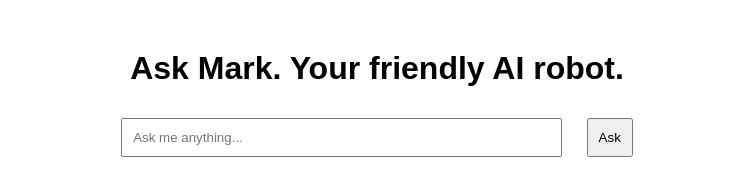
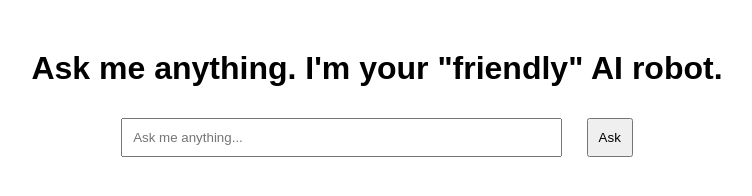
Before and after one commit to snowleopardai/Ask-AI, a plain HTML site: page index.html in a window 1280 px wide. Shown: the whole page, without its empty margins (263-1015 px from the left). Drawn offline with Linux system fonts and the light colour scheme.

Commit message:
Update index.html

```diff
--- a/index.html
+++ b/index.html
@@ -11,7 +11,7 @@
     </style>
 </head>
 <body>
-    <h1>Ask Mark. Your friendly AI robot.</h1>
+    <h1>Ask me anything. I'm your "friendly" AI robot.</h1>
     <input type="text" id="question" placeholder="Ask me anything..." size="50">
     <button onclick="askAI()">Ask</button>
     <p id="response"></p>
```
